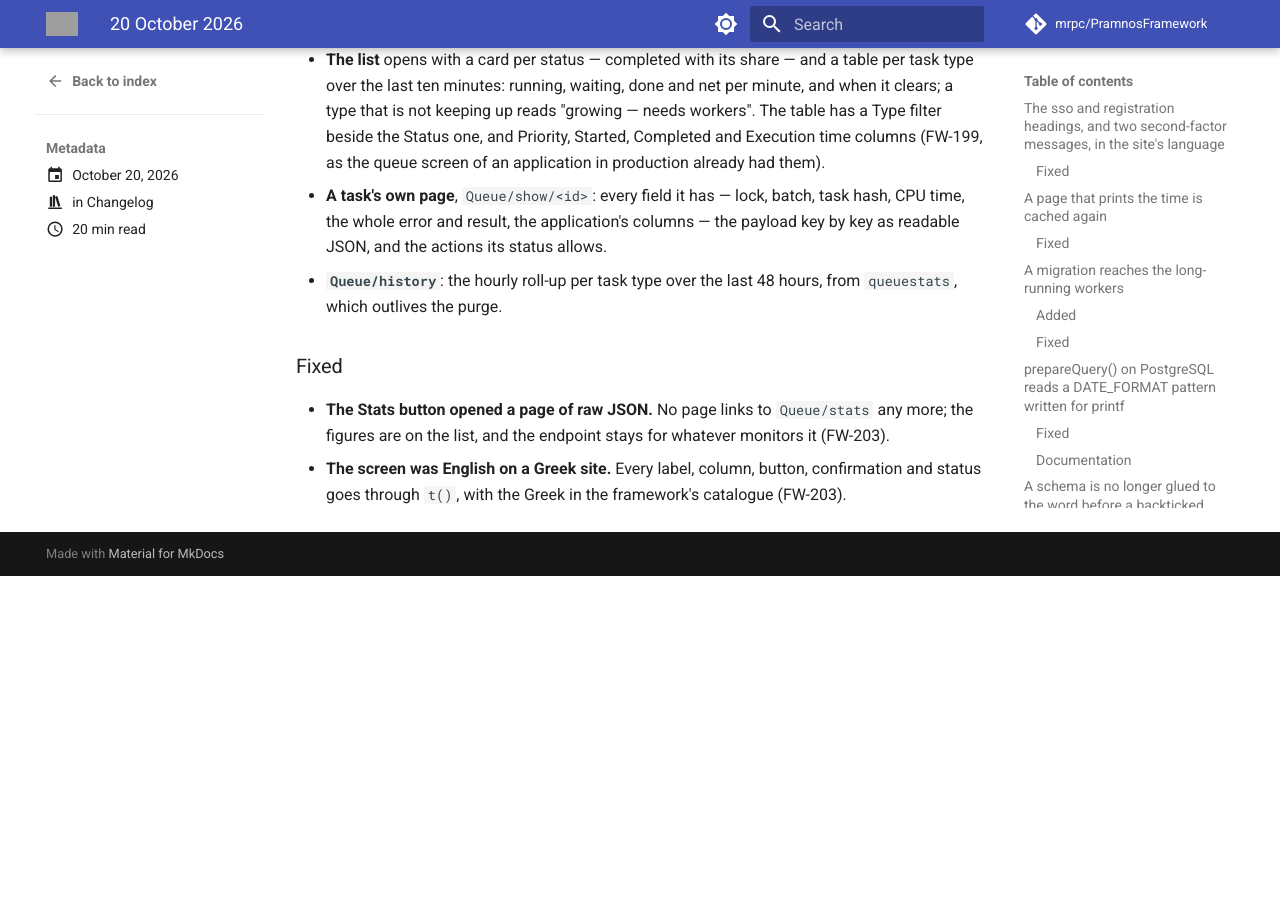
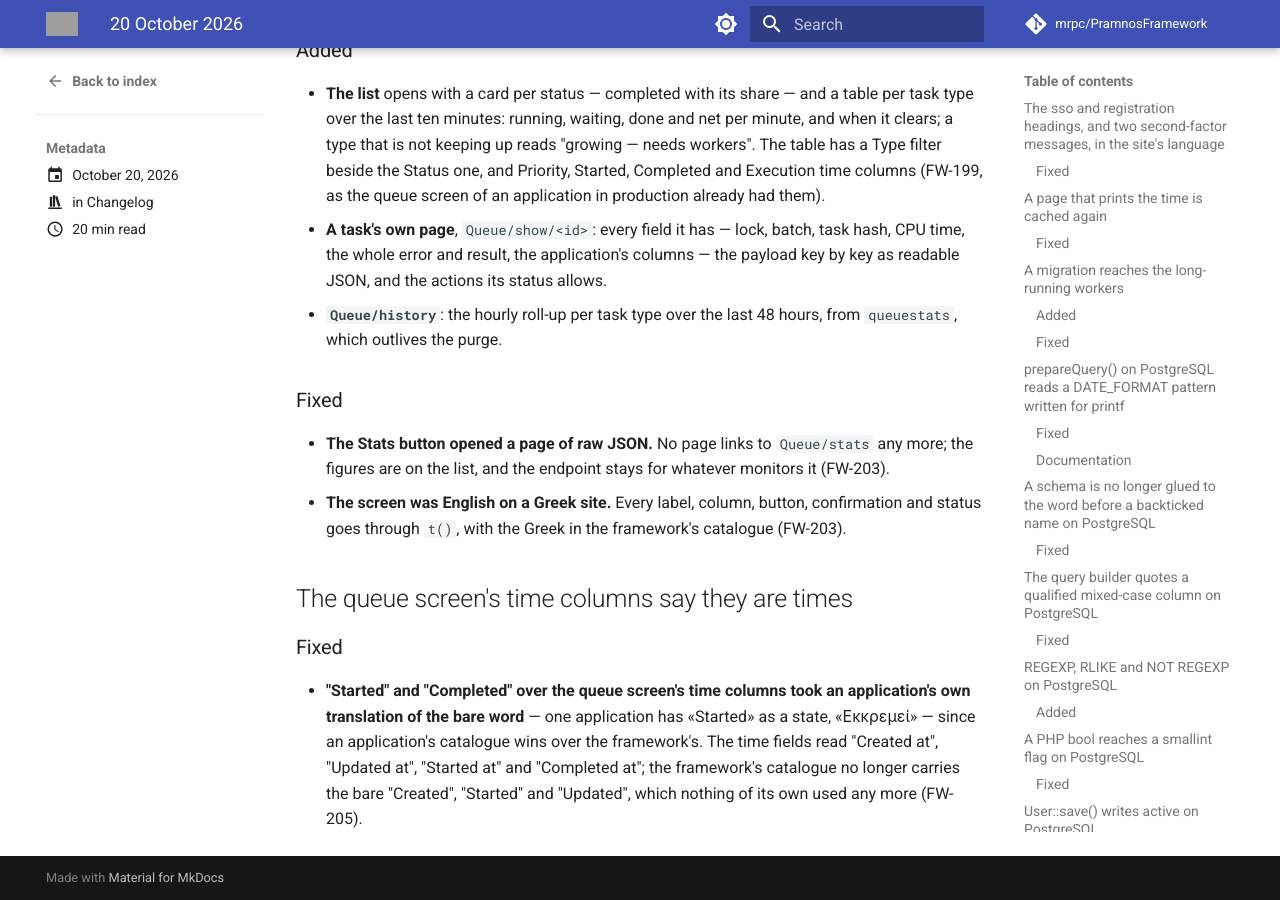
Before and after one commit to mrpc/PramnosFramework, an MkDocs documentation site: the page built from docs/version-history/posts/2026-10-20.md, in a window 1280 px wide and 900 px high, scrolled down 16472 px. Built offline with MkDocs 1.6.1 and Material for MkDocs 9.7.7, drawn with Linux system fonts in a browser that asks for light colours; comment, search, counter and statistics services are not loaded; before the commit the page ends 17048 px from its top, so only the background shows below that; some of the changed text lies outside the part shown; grey boxes are pictures that could not be loaded.

Commit message:
fix(queue): the queue screen's time columns say they are times — 'Started at' and the rest, so an application's own translation of the bare word does not relabel them (FW-205)

```diff
--- a/docs/version-history/posts/2026-10-20.md
+++ b/docs/version-history/posts/2026-10-20.md
@@ -41,6 +41,7 @@
 - Queued mail keeps its names, and a refusal for now waits before the next attempt
 - A notification reaches an open page at once
 - The queue screen shows what the queue is doing, each task, and its last two days
+- The queue screen's time columns say they are times
 
 <!-- more -->
 
@@ -588,3 +589,13 @@
   figures are on the list, and the endpoint stays for whatever monitors it (FW-203).
 - **The screen was English on a Greek site.** Every label, column, button, confirmation and status
   goes through `t()`, with the Greek in the framework's catalogue (FW-203).
+
+## The queue screen's time columns say they are times
+
+### Fixed
+
+- **"Started" and "Completed" over the queue screen's time columns took an application's own
+  translation of the bare word** — one application has «Started» as a state, «Εκκρεμεί» — since
+  an application's catalogue wins over the framework's. The time fields read "Created at",
+  "Updated at", "Started at" and "Completed at"; the framework's catalogue no longer carries the
+  bare "Created", "Started" and "Updated", which nothing of its own used any more (FW-205).
```
Also changed, not shown: other parts of docs/version-history/posts/2026-10-20.md (+1 -1 lines), 3 other files.
